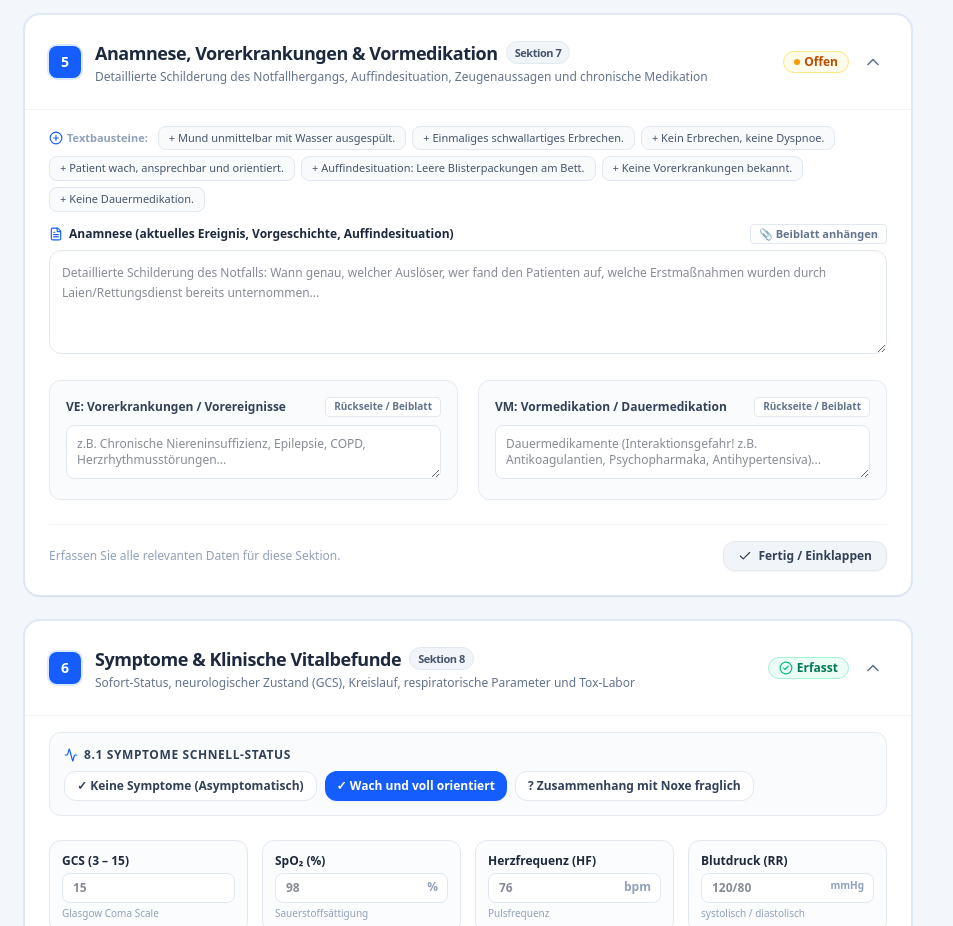
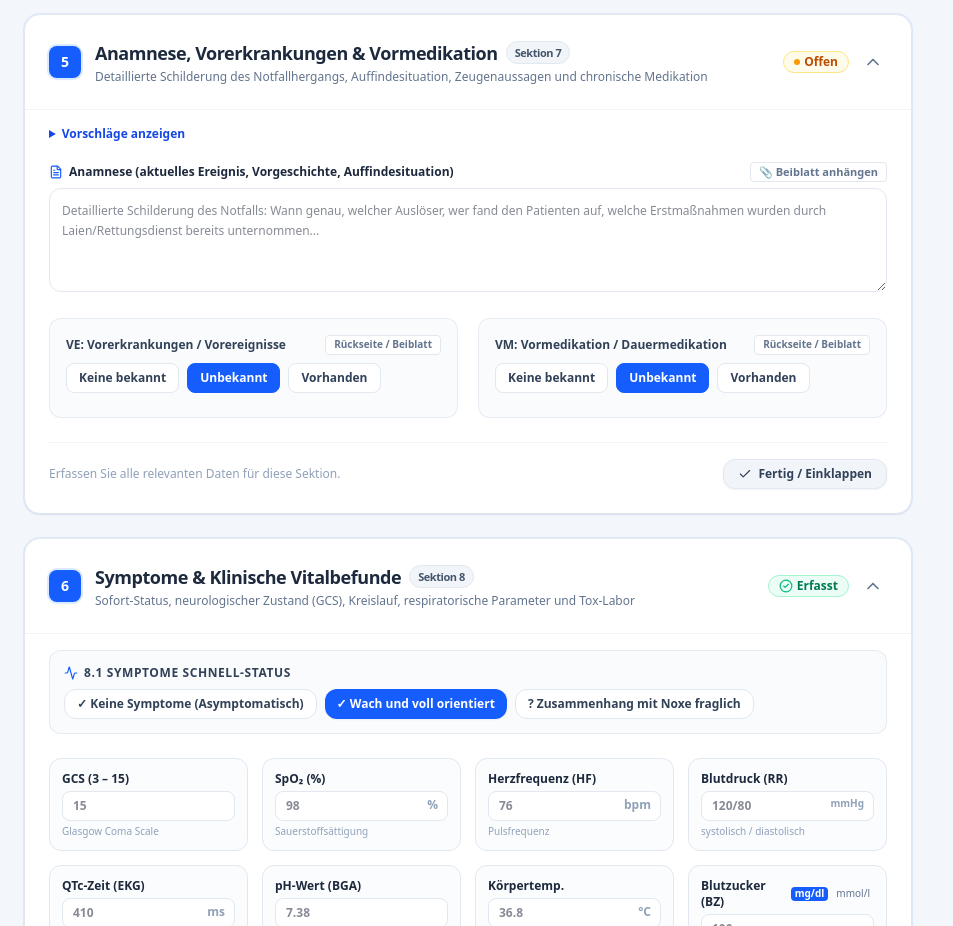
Before and after one commit to MaStr19/UKB-Prototypen, a Next.js app in the folder eva-gui/: page / in a window 1280 px wide. Shown: the part 2820-3746 px from the top of the page, without its empty margins (0-953 px from the left). Built offline with nearby package versions, Linux system fonts and the light colour scheme.

Commit message:
Amnese UI improven

```diff
--- a/eva-gui/src/components/sections/AnamnesisSection.tsx
+++ b/eva-gui/src/components/sections/AnamnesisSection.tsx
@@ -10,6 +10,15 @@ interface Props {
 }
 
 export const AnamnesisSection: React.FC<Props> = ({ record, onChange }) => {
+
+  const [veStatus, setVeStatus] = React.useState<
+    'keine' | 'vorhanden' | 'unbekannt'
+  >('unbekannt');
+
+  const [vmStatus, setVmStatus] = React.useState<
+    'keine' | 'vorhanden' | 'unbekannt'
+  >('unbekannt');
+
   const snippets = [
     'Mund unmittelbar mit Wasser ausgespült.',
     'Einmaliges schwallartiges Erbrechen.',
@@ -28,6 +37,10 @@ export const AnamnesisSection: React.FC<Props> = ({ record, onChange }) => {
 
   return (
     <div>
+    <details className="mb-3">
+      <summary className="cursor-pointer text-xs font-semibold text-blue-700 mb-2">
+        Vorschläge anzeigen
+      </summary>
       {/* Row 1: Quick Snippets */}
       <div className="mb-3 flex flex-wrap items-center gap-1.5 text-xs">
         <span className="text-slate-400 font-semibold text-[11px] flex items-center gap-1 mr-1">
@@ -45,6 +58,7 @@ export const AnamnesisSection: React.FC<Props> = ({ record, onChange }) => {
           </button>
         ))}
       </div>
+      </details>
 
       {/* Row 2: Anamnese Großtextfeld */}
       <div className="mb-5">
@@ -75,7 +89,7 @@ export const AnamnesisSection: React.FC<Props> = ({ record, onChange }) => {
       </div>
 
       {/* Row 3: VE (Vorerkrankungen) und VM (Vormedikation) */}
-      <div className="grid grid-cols-1 md:grid-cols-2 gap-5 text-xs">
+      <div className="grid grid-cols-1 md:grid-cols-2 gap-5 text-xs items-start">
         {/* VE */}
         <div className="bg-slate-50/70 p-4 rounded-xl border border-slate-200/80">
           <div className="flex items-center justify-between mb-2">
@@ -94,13 +108,36 @@ export const AnamnesisSection: React.FC<Props> = ({ record, onChange }) => {
               Rückseite / Beiblatt
             </button>
           </div>
+          <div className="mb-2 flex flex-wrap gap-2">
+            {([
+              { value: 'keine', label: 'Keine bekannt' },
+              { value: 'unbekannt', label: 'Unbekannt' },
+              { value: 'vorhanden', label: 'Vorhanden' },
+            ] as const).map((option) => (
+              <button
+                key={option.value}
+                type="button"
+                onClick={() => setVeStatus(option.value)}
+                aria-pressed={veStatus === option.value}
+                className={`px-3 py-1.5 rounded-lg border text-xs font-semibold transition-colors ${
+                  veStatus === option.value
+                    ? 'bg-blue-600 border-blue-600 text-white'
+                    : 'bg-white border-slate-200 text-slate-700 hover:bg-slate-50'
+                }`}
+              >
+                {option.label}
+              </button>
+            ))}
+          </div>
+          {veStatus === 'vorhanden' && (
             <textarea
               rows={2}
               value={record.veText}
               onChange={(e) => onChange('veText', e.target.value)}
-            placeholder="z.B. Chronische Niereninsuffizienz, Epilepsie, COPD, Herzrhythmusstörungen..."
+              placeholder="Vorerkrankungen eingeben..."
               className="w-full p-2.5 text-xs rounded-lg border border-slate-200 focus:outline-none focus:ring-2 focus:ring-blue-500/20 bg-white"
             />
+          )}
         </div>
 
         {/* VM */}
@@ -121,13 +158,36 @@ export const AnamnesisSection: React.FC<Props> = ({ record, onChange }) => {
               Rückseite / Beiblatt
             </button>
           </div>
+          <div className="mb-2 flex flex-wrap gap-2">
+            {([
+              { value: 'keine', label: 'Keine bekannt' },
+              { value: 'unbekannt', label: 'Unbekannt' },
+              { value: 'vorhanden', label: 'Vorhanden' },
+            ] as const).map((option) => (
+              <button
+                key={option.value}
+                type="button"
+                onClick={() => setVmStatus(option.value)}
+                aria-pressed={vmStatus === option.value}
+                className={`px-3 py-1.5 rounded-lg border text-xs font-semibold transition-colors ${
+                  vmStatus === option.value
+                    ? 'bg-blue-600 border-blue-600 text-white'
+                    : 'bg-white border-slate-200 text-slate-700 hover:bg-slate-50'
+                }`}
+              >
+                {option.label}
+              </button>
+            ))}
+          </div>
+          {vmStatus === 'vorhanden' && (
             <textarea
               rows={2}
               value={record.vmText}
               onChange={(e) => onChange('vmText', e.target.value)}
-            placeholder="Dauermedikamente (Interaktionsgefahr! z.B. Antikoagulantien, Psychopharmaka, Antihypertensiva)..."
+              placeholder="Dauermedikamente etc."
               className="w-full p-2.5 text-xs rounded-lg border border-slate-200 focus:outline-none focus:ring-2 focus:ring-blue-500/20 bg-white"
             />
+          )}
         </div>
       </div>
     </div>
```
Lines whose indentation alone changed are shown as unchanged.
